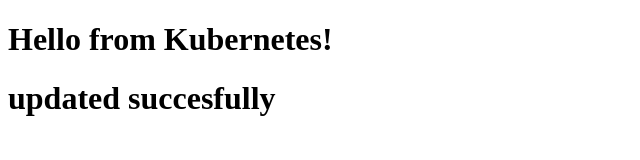
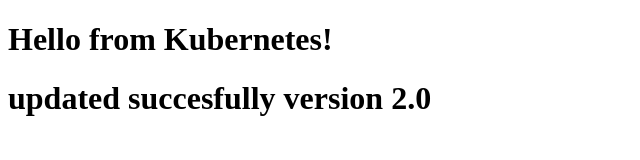
Before and after one commit to divakar-srinivasan/Devops-deploy, a plain HTML site: page index.html in a window 1280 px wide. Shown: the whole page, without its empty margins (0-640 px from the left). Drawn offline with Linux system fonts and the light colour scheme.

Commit message:
version 2.0

```diff
--- a/index.html
+++ b/index.html
@@ -5,6 +5,6 @@
 </head>
 <body>
   <h1>Hello from Kubernetes!</h1>
-  <h1>updated succesfully</h1>
+  <h1>updated succesfully version 2.0</h1>
 </body>
 </html>
```
